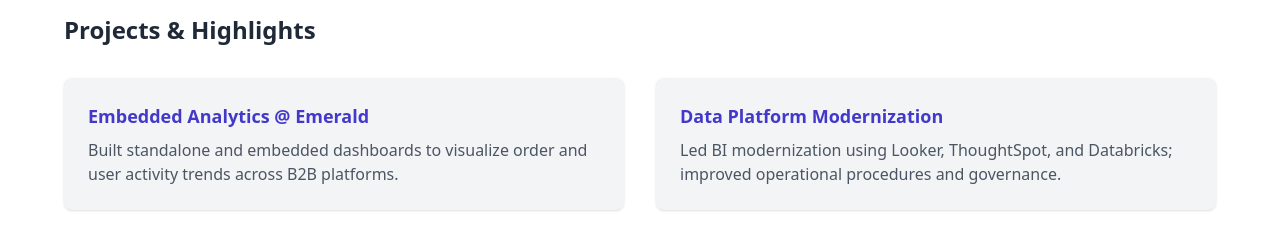
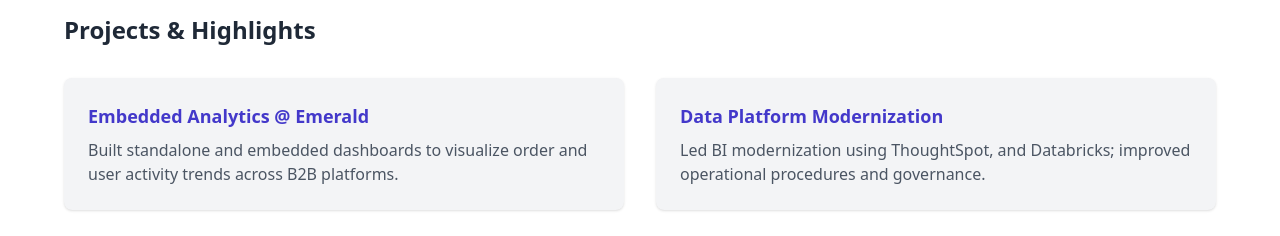
Before and after one commit to krishtibikal/portfolio, a plain HTML site: page index.html in a window 1280 px wide. Shown: the part 840-1076 px from the top of the page. Drawn offline with nearby package versions, Linux system fonts and the light colour scheme.

Commit message:
Update index.html

```diff
--- a/index.html
+++ b/index.html
@@ -64,7 +64,7 @@
         <div class="bg-gray-100 p-6 rounded-lg shadow">
           <h4 class="text-lg font-semibold text-indigo-700">Data Platform Modernization</h4>
           <p class="mt-2 text-gray-600">
-            Led BI modernization using Looker, ThoughtSpot, and Databricks; improved operational procedures and governance.
+            Led BI modernization using ThoughtSpot, and Databricks; improved operational procedures and governance.
           </p>
         </div>
       </div>
```
